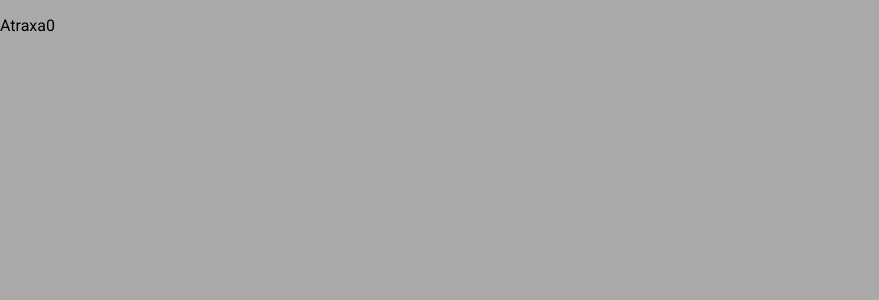
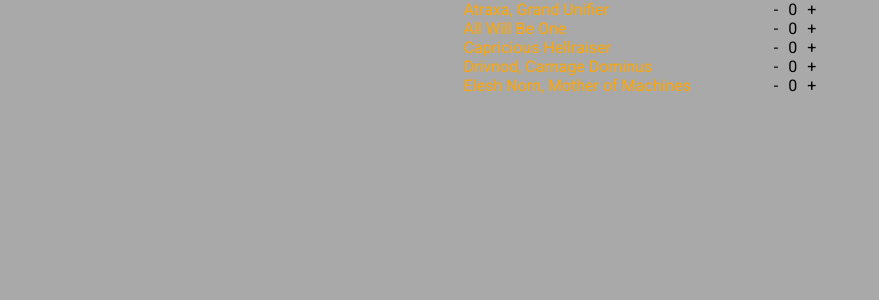
Before and after one commit to Lexacus/MTGA_Set_Collection_Helper, a React (Vite) app: page / in a window 1280 px wide. Shown: the top 300 px of the page, without its empty margins (0-879 px from the left). Built offline with nearby package versions, Linux system fonts and the light colour scheme.

Commit message:
refactor: card counter

```diff
--- a/src/components/base.styles.tsx
+++ b/src/components/base.styles.tsx
@@ -7,16 +7,24 @@ const Flex = styled.div`
   display: flex;
   flex-direction: ${({ flexDirection }: FlexProps) =>
     flexDirection ?? "column"};
-
   width: ${({ width }: FlexProps) => width ?? "fit-content"};
   margin: ${({ margin }: FlexProps) => margin ?? "fit-content"};
   padding: ${({ padding }: FlexProps) => padding ?? "fit-content"};
+  column-gap: ${({ columnGap }: FlexProps) => columnGap ?? "0"};
 `;
 
 export const FlexCol = ({ children, ...props }: FlexProps) => {
-  return <Flex flexDirection="column">{children}</Flex>;
+  return (
+    <Flex flexDirection="column" {...props}>
+      {children}
+    </Flex>
+  );
 };
 
 export const FlexRow = ({ children, ...props }: FlexProps) => {
-  return <Flex flexDirection="row">{children}</Flex>;
+  return (
+    <Flex flexDirection="row" {...props}>
+      {children}
+    </Flex>
+  );
 };
--- a/src/components/card.counter.tsx
+++ b/src/components/card.counter.tsx
@@ -1,16 +1,45 @@
+import { useState } from "react";
+import { TCard } from "../types";
 import { FlexCol, FlexRow } from "./base.styles";
 import { Text } from "./text";
 
-type TCard = {
-  name: string;
-  owned: number;
-};
+enum RarityColorEnum {
+  M = "orange",
+  R = "yellow",
+  U = "silver",
+  N = "white",
+}
 
-export const CardCounter = ({ name, owned }: TCard) => {
+export const CardCounter = ({ name, owned, rarity }: TCard) => {
+  const [counter, setCounter] = useState(owned);
+
   return (
-    <FlexRow>
-      <Text>{name}</Text>
-      <Text>{owned}</Text>
+    <FlexRow columnGap="10px">
+      <Text width="300px" color={RarityColorEnum[rarity]}>
+        {name}
+      </Text>
+      <Text
+        cursor="pointer"
+        onClick={() => {
+          if (counter > 0) {
+            setCounter(counter - 1);
+          }
+        }}
+      >
+        {"-"}
+      </Text>
+
+      <Text>{counter}</Text>
+      <Text
+        cursor="pointer"
+        onClick={() => {
+          if (counter < 4) {
+            setCounter(counter + 1);
+          }
+        }}
+      >
+        {"+"}
+      </Text>
     </FlexRow>
   );
 };
--- a/src/components/text.tsx
+++ b/src/components/text.tsx
@@ -6,8 +6,10 @@ type TText = HTMLAttributes<HTMLParagraphElement> & CSSProperties;
 const StyledText = styled.p`
   width: ${({ width }: TText) => width ?? "fit-content"};
   fontsize: ${({ fontSize }: TText) => fontSize ?? "fit-content"};
-  margin: ${({ margin }: TText) => margin ?? "fit-content"};
-  padding: ${({ padding }: TText) => padding ?? "fit-content"};
+  margin: ${({ margin }: TText) => margin ?? "0"};
+  padding: ${({ padding }: TText) => padding ?? "0"};
+  cursor: ${({ cursor }: TText) => cursor ?? "normal"};
+  color: ${({ color }: TText) => color ?? "normal"};
 `;
 
 export const Text = ({ children, ...props }: TText) => {
--- a/src/components/wrapper.tsx
+++ b/src/components/wrapper.tsx
@@ -2,10 +2,13 @@ import styled from "@emotion/styled";
 import { HTMLAttributes } from "react";
 
 const StyledDiv = styled.div`
+  display: flex;
   width: 100%;
   height: 100vw;
   max-width: 1366px;
   overflow-x: hidden;
+  justify-content: center;
+  align-content: center;
   margin: 0 auto;
   background-color: darkgray;
 `;
--- a/src/index.css
+++ b/src/index.css
@@ -4,4 +4,5 @@ body {
   min-height: 100vh;
   font-family: Roboto;
   margin: 0;
+  overflow-x: hidden;
 }
--- a/src/pages/homepage.tsx
+++ b/src/pages/homepage.tsx
@@ -1,9 +1,8 @@
 import { FlexCol } from "../components/base.styles";
 import { CardCounter } from "../components/card.counter";
+import { data } from "../temp.card.data";
 
 const Homepage = () => {
-  const data = [{ name: "Atraxa", owned: 0 }];
-
   return (
     <>
       <FlexCol>
--- /dev/null
+++ b/src/temp.card.data.ts
@@ -0,0 +1,9 @@
+import { TCard } from "./types";
+
+export const data: TCard[] = [
+  { name: "Atraxa, Grand Unifier", owned: 0, rarity: "M" },
+  { name: "All Will Be One", owned: 0, rarity: "M" },
+  { name: "Capricious Hellraiser", owned: 0, rarity: "M" },
+  { name: "Drivnod, Carnage Dominus", owned: 0, rarity: "M" },
+  { name: "Elesh Norn, Mother of Machines", owned: 0, rarity: "M" },
+];
--- /dev/null
+++ b/src/types.ts
@@ -0,0 +1,5 @@
+export type TCard = {
+    name: string;
+    owned: number;
+    rarity: "M" | "R" | "U" | "N";
+  };
```
